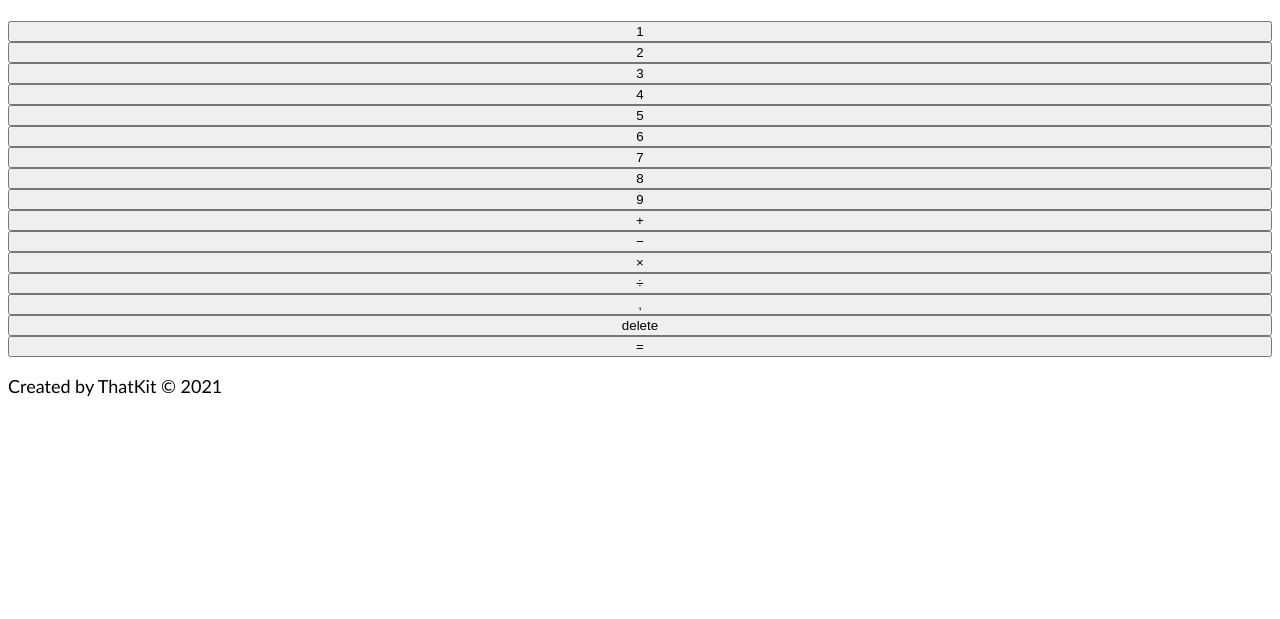
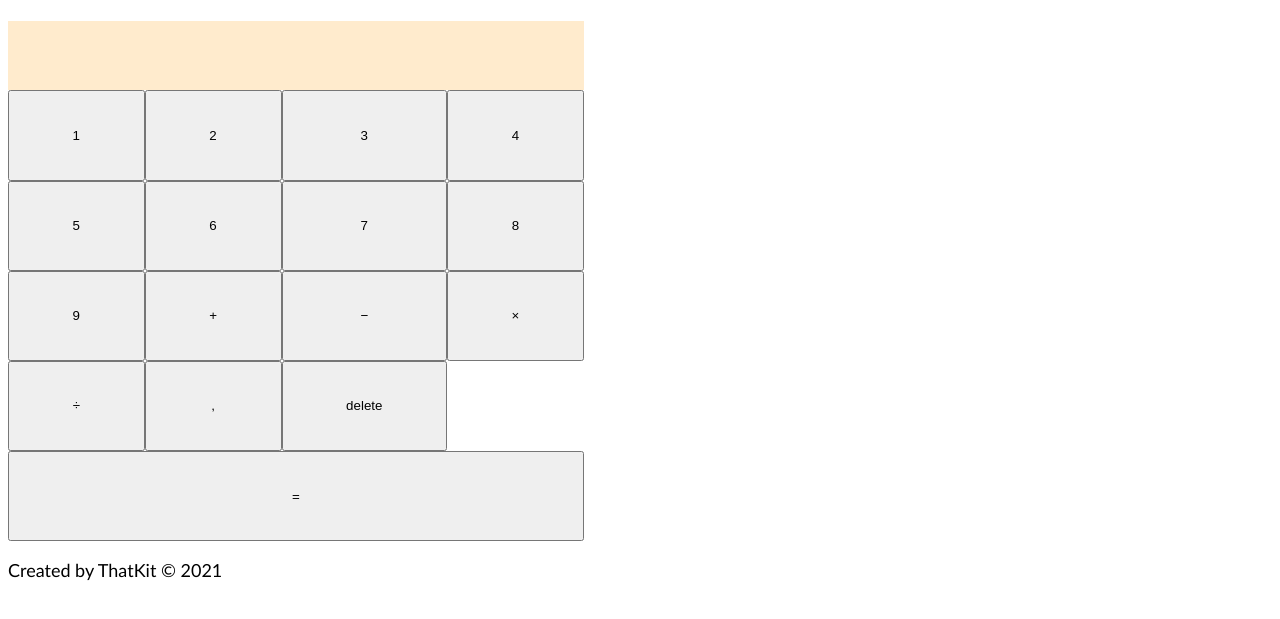
Before and after one commit to thatkit/calculator-made-simple, a plain HTML site: page index.html in a window 1280 px wide. Shown: the part 71-690 px from the top of the page. Drawn offline with Linux system fonts and the light colour scheme.

Commit message:
grid changes: calc field and equals sign span

```diff
--- a/style.css
+++ b/style.css
@@ -16,8 +16,24 @@ body {
 /* Layout */
 
 main {
+    width: 45vw;
+    height: 65vh;
     display: grid;
+    grid-template: repeat(1fr, 6) / repeat(1fr, 5);
+}
 
+#calc-field {
+    grid-area: 1 / 1 / 1 / 5;
+}
+
+#equals {
+    grid-area: 6 / 1 / 6 / 5;
 }
 
 /* Buttons Styles */
+
+#calc-field {
+    width: 100%;
+    height: 100%;
+    background-color: blanchedalmond;
+}
```
